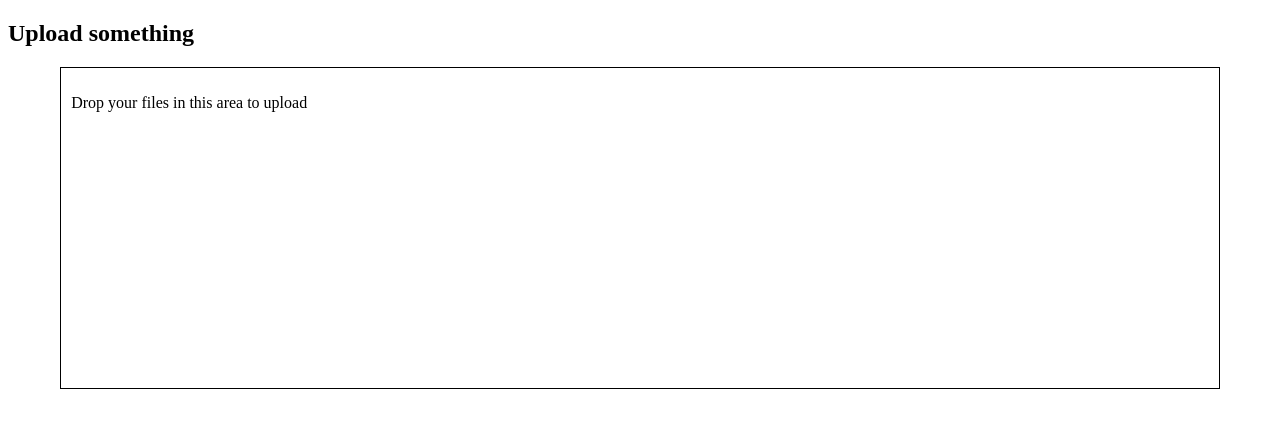
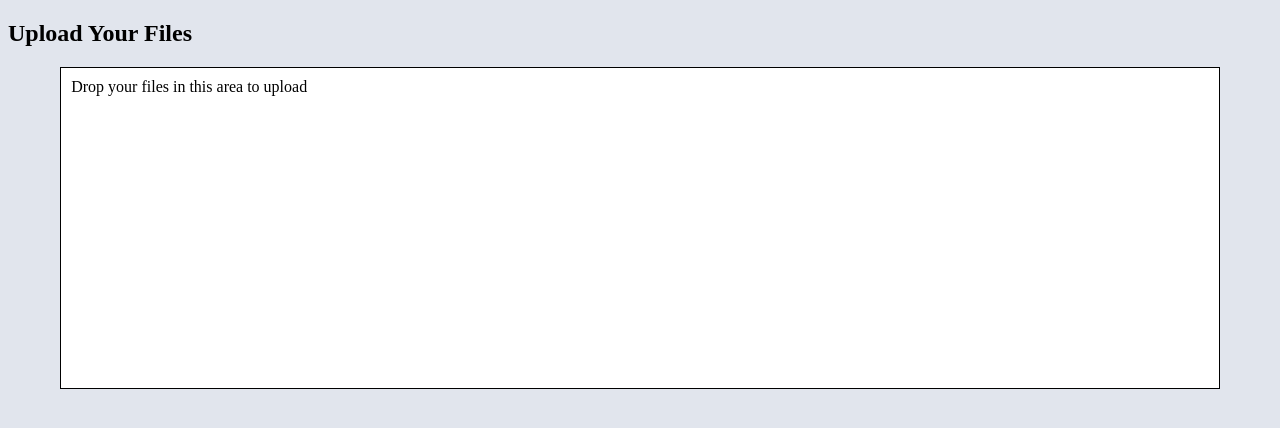
Before and after one commit to Masoule/City-Search, a plain HTML site: page index.html in a window 1280 px wide. Drawn offline with Linux system fonts and the light colour scheme.

Commit message:
adds styling

```diff
--- a/index.html
+++ b/index.html
@@ -6,7 +6,7 @@
 </head>
 
 <body>
-  <h2>Upload something</h2>
+  <h2>Upload Your Files</h2>
   <div class="drop-area">
     <p>Drop your files in this area to upload</p>
   </div>
@@ -47,16 +47,23 @@
       console.log('hi')
     }
 
-
+    dropArea.addEventListener('dragenter', handleDrop)
+    dropArea.addEventListener('dragover', handleDrop)
+    dropArea.addEventListener('dragleave', handleDrop)
     dropArea.addEventListener('drop', handleDrop)
-    dropArea.addEventListener('dragenter', handleDrop)
-    dropArea.addEventListener('dragleave', handleDrop)
-    dropArea.addEventListener('dragover', handleDrop)
 
 
   </script>
 
   <style media="screen">
+
+    body {
+      background-color: #e1e5ed;
+    }
+
+    p {
+      margin: 0;
+    }
 
     .drop-area {
       margin: auto;
@@ -64,6 +71,7 @@
       width: 90%;
       min-height: 300px;
       border: 1px solid black;
+      background-color: white;
     }
 
     .highlight {
```
